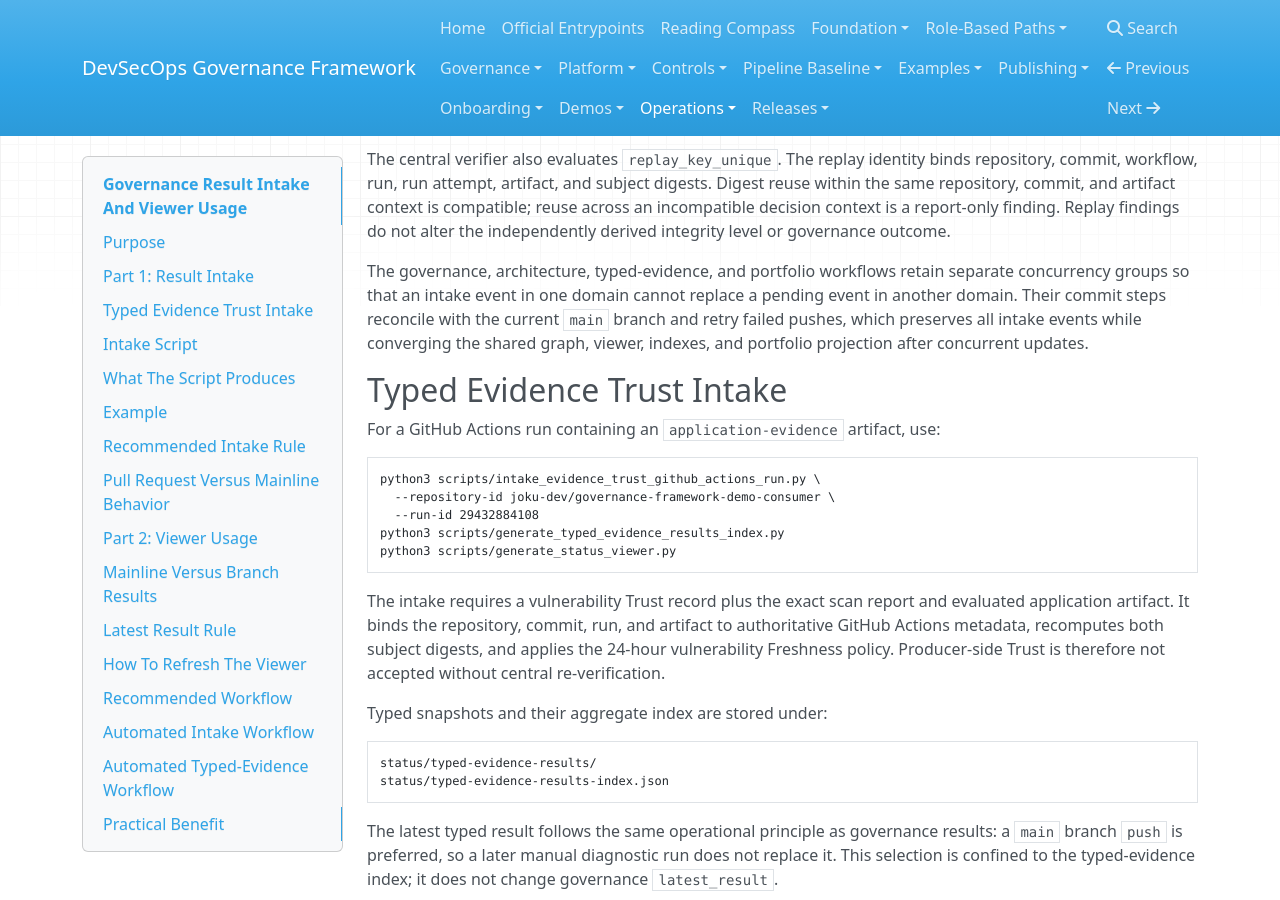
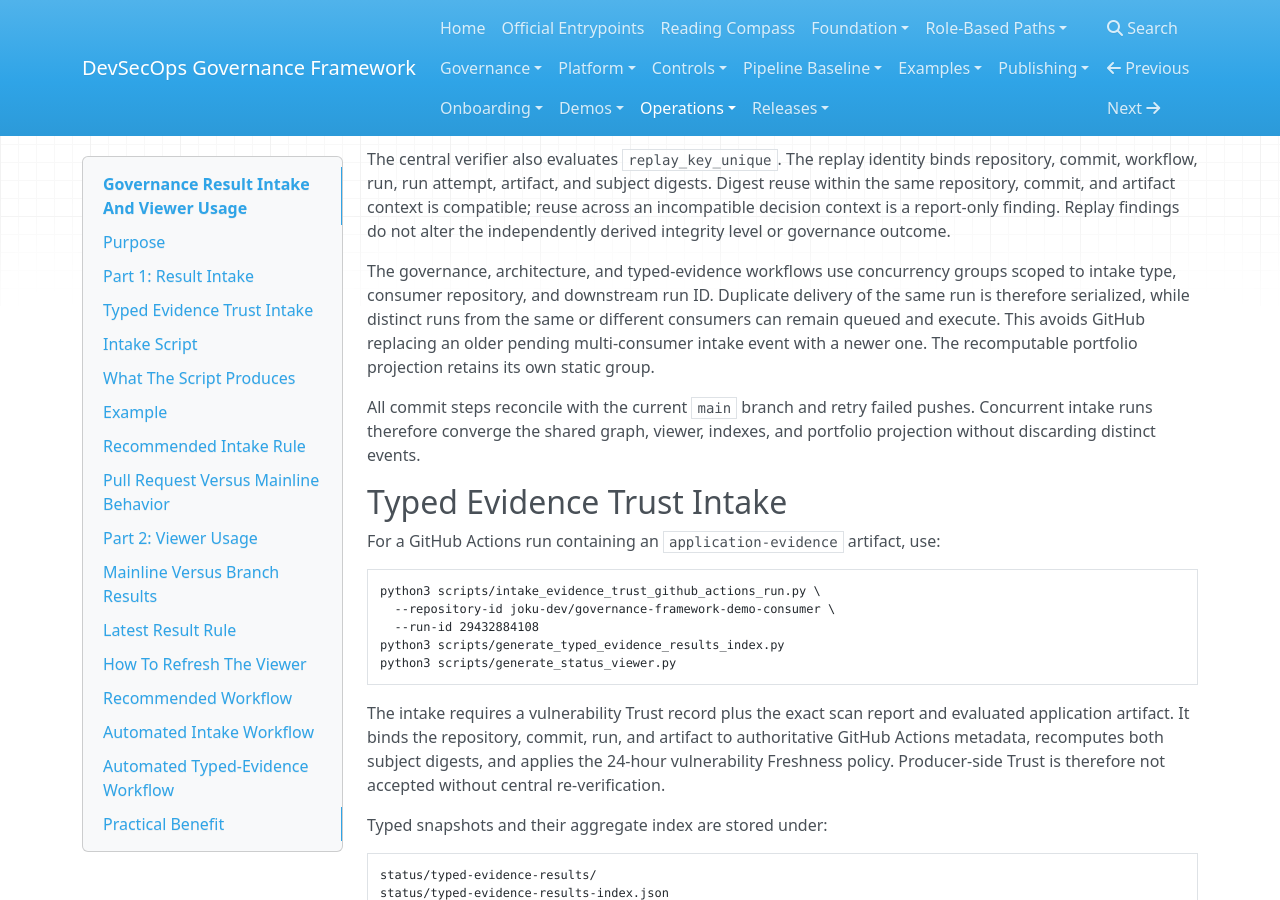
Before and after one commit to joku-dev/devsecops-governance-framework, an MkDocs documentation site: the page built from docs/operations/evidence/governance-result-intake-and-viewer-usage.md, in a window 1280 px wide and 900 px high, scrolled down 1214 px. Built offline with MkDocs 1.6.1, drawn with Linux system fonts in a browser that asks for light colours; nearby versions of some CDN libraries.

Commit message:
Preserve multi-consumer intake events

```diff
--- a/docs/operations/evidence/governance-result-intake-and-viewer-usage.md
+++ b/docs/operations/evidence/governance-result-intake-and-viewer-usage.md
@@ -62,12 +62,16 @@ is compatible; reuse across an incompatible decision context is a report-only
 finding. Replay findings do not alter the independently derived integrity
 level or governance outcome.
 
-The governance, architecture, typed-evidence, and portfolio workflows retain
-separate concurrency groups so that an intake event in one domain cannot
-replace a pending event in another domain. Their commit steps reconcile with
-the current `main` branch and retry failed pushes, which preserves all intake
-events while converging the shared graph, viewer, indexes, and portfolio
-projection after concurrent updates.
+The governance, architecture, and typed-evidence workflows use concurrency
+groups scoped to intake type, consumer repository, and downstream run ID.
+Duplicate delivery of the same run is therefore serialized, while distinct
+runs from the same or different consumers can remain queued and execute. This
+avoids GitHub replacing an older pending multi-consumer intake event with a
+newer one. The recomputable portfolio projection retains its own static group.
+
+All commit steps reconcile with the current `main` branch and retry failed
+pushes. Concurrent intake runs therefore converge the shared graph, viewer,
+indexes, and portfolio projection without discarding distinct events.
 
 ## Typed Evidence Trust Intake
 
```
Also changed, not shown: 4 other files.
